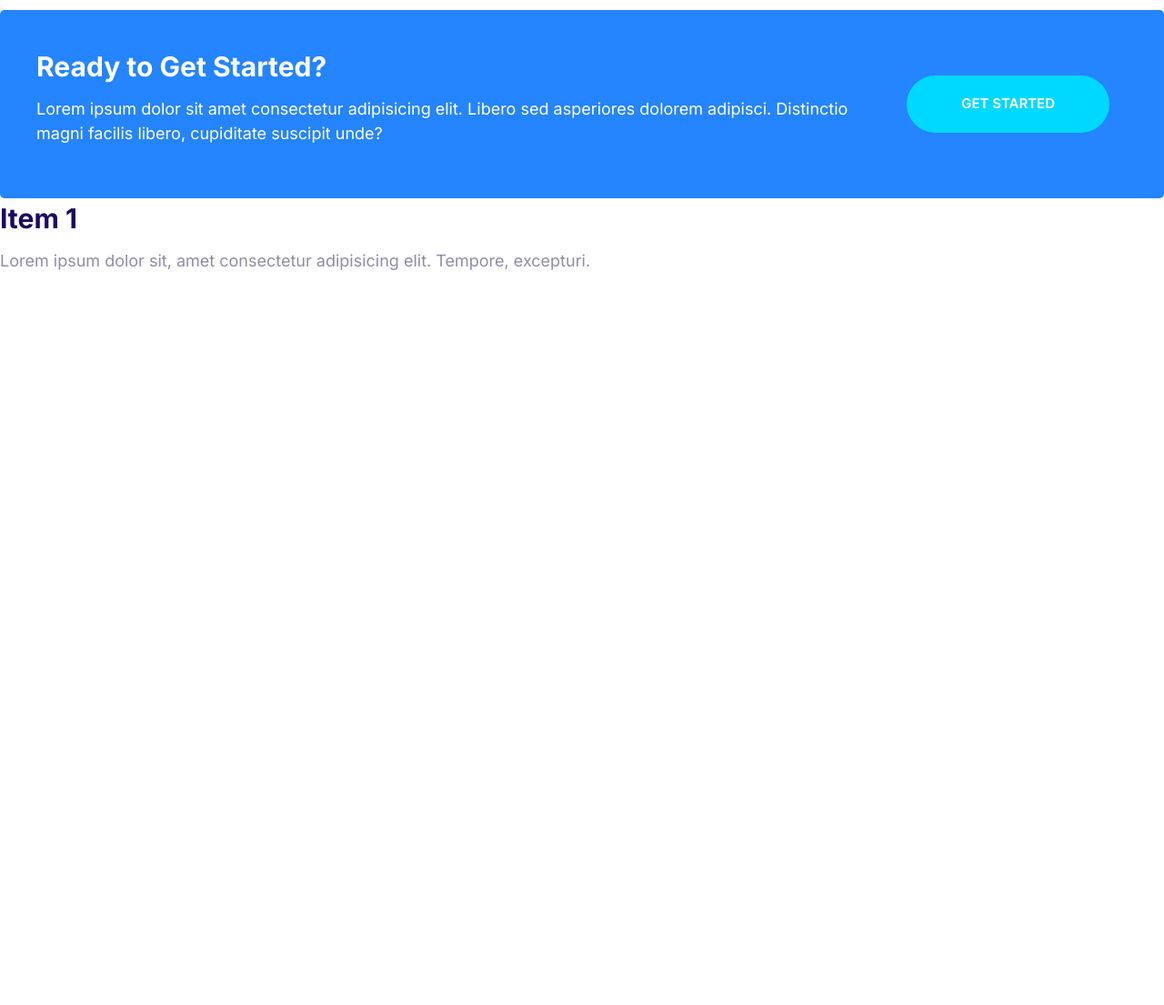
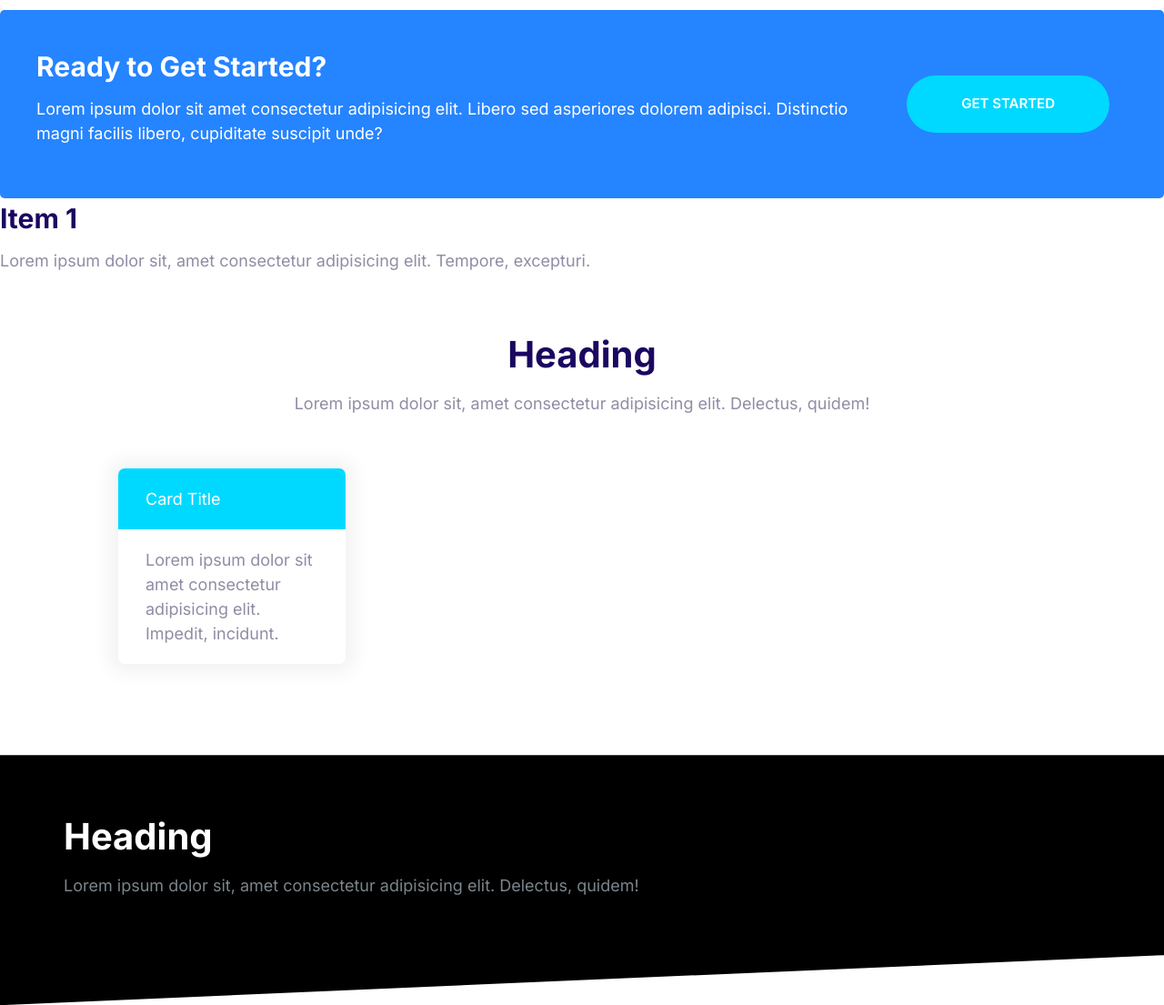
Before and after one commit to OBo1307/Moshify, a plain HTML site: page index.html in a window 1280 px wide. Shown: the part 2058-3163 px from the top of the page at 91% size. Before the commit the page ends 2358 px from the top, so only its background shows below. Drawn offline with Linux system fonts and the light colour scheme.

Commit message:
Build the block component.

```diff
--- a/css/styles.css
+++ b/css/styles.css
@@ -13,6 +13,11 @@
 *::before,
 *::after {
   box-sizing: border-box;
+}
+
+.container {
+  max-width: 1140px;
+  margin: 0 auto;
 }
 
 /* Typography */
@@ -570,3 +575,36 @@ a {
   max-height: 100vh;
   opacity: 1;
 }
+
+/* Blocks */
+.block {
+  --padding-vertical: 6rem;
+  padding: var(--padding-vertical) 2rem;
+}
+
+.block__header {
+  text-align: center;
+}
+
+.block__heading {
+  margin-top: 0;
+}
+
+.block--dark {
+  background: #000;
+  color: #7b858b;
+}
+
+.block--dark .block__heading {
+  color: #fff;
+}
+
+.block--skewed-right {
+  padding-bottom: calc(var(--padding-vertical) + 4rem);
+  clip-path: polygon(0% 0%, 100% 0%, 100% 100%, 0% 80%);
+}
+
+.block--skewed-left {
+  padding-bottom: calc(var(--padding-vertical) + 4rem);
+  clip-path: polygon(0% 0%, 100% 0%, 100% 80%, 0% 100%);
+}
--- a/index.html
+++ b/index.html
@@ -155,6 +155,27 @@
         </div>
     </div>
 
+    <section class="block container">
+        <header class="block__header">
+            <h2 class="block__heading">Heading</h2>
+            <p>Lorem ipsum dolor sit, amet consectetur adipisicing elit. Delectus, quidem!</p>
+        </header>
+        <div style="width: 30%; padding: 4rem;">
+            <div class="card card--secondary">
+                <header class="card__header">Card Title</header>
+                <div class="card__body">Lorem ipsum dolor sit amet consectetur adipisicing elit. Impedit, incidunt.
+                </div>
+            </div>
+        </div>
+    </section>
+
+    <section class="block block--dark block--skewed-left">
+        <div class="container">
+            <h2 class="block__heading">Heading</h2>
+            <p>Lorem ipsum dolor sit, amet consectetur adipisicing elit. Delectus, quidem!</p>
+        </div>
+    </section>
+
     <script src="js/main.js"></script>
 </body>
 
```
Also changed, not shown: components/blocks.html (added, +13 -0 lines).
